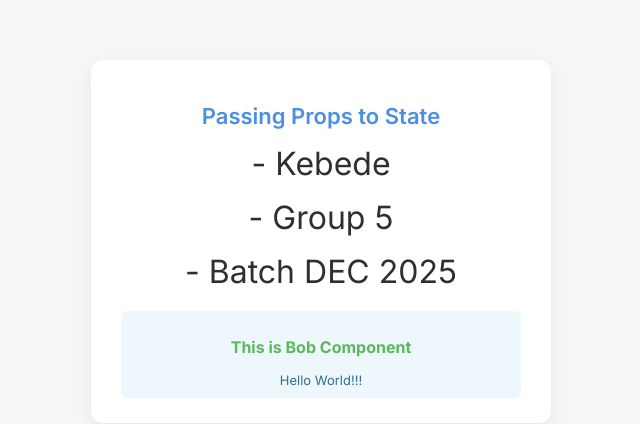
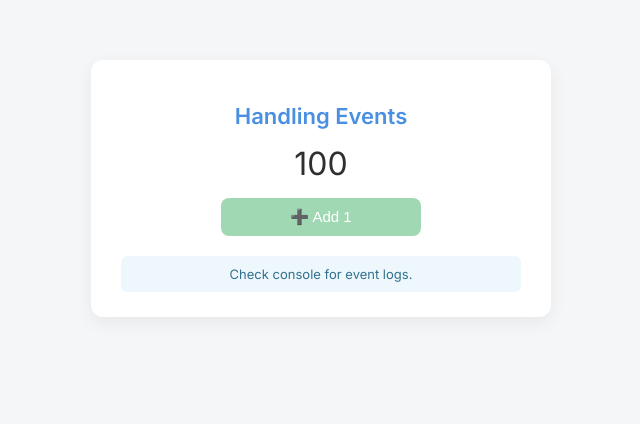
Before and after one commit to medu-u/Class-Example-React-State, a React (Vite) app in the folder React-State/: page / in a window 1280 px wide. Shown: the top 424 px of the page, without its empty margins (319-959 px from the left). Built offline with nearby package versions, Linux system fonts and the light colour scheme.

Commit message:
understand handling events and use arrow function for auto binding in order to update the state

```diff
--- a/React-State/src/App.jsx
+++ b/React-State/src/App.jsx
@@ -17,10 +17,10 @@ class App extends Component {
 
         {/* 1.2 */}
         {/* <InitializingState /> */}
-        <PassingPropsToState batchtTitle='DEC 2025' />
+        {/* <PassingPropsToState batchtTitle='DEC 2025' /> */}
 
         {/* 1.3 */}
-        {/* <HandlingEvents /> */}
+        <HandlingEvents />
 
         {/* 1.4 */}
         {/* <UpdatingState /> */}
--- a/React-State/src/Components/StatesExample/HandlingEvents.jsx
+++ b/React-State/src/Components/StatesExample/HandlingEvents.jsx
@@ -25,7 +25,8 @@ class HandlingEvents extends Component {
           <div className='component-display'>{this.state.counter}</div>
           <button
             className='component-button default-button'
-            onClick={this.increment}
+            onClick={this.increment}//call method here, use this keyword in this method
+
           >
             ➕ Add 1
           </button>
```
